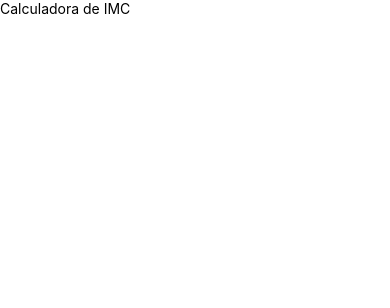
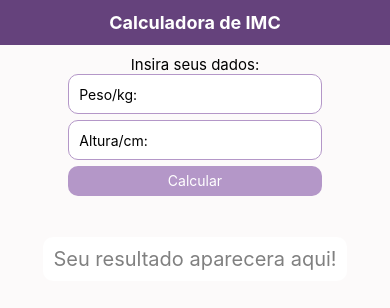
Before and after one commit to edusdorneles/calculadora-imc, a React Native app: screen / in a window 390 px wide. Shown: the top 308 px of the page. Built offline with nearby package versions, Linux system fonts and the light colour scheme.

Commit message:
Layout finalizado

```diff
--- a/App.js
+++ b/App.js
@@ -1,19 +1,116 @@
-import React from 'react';
-import { StyleSheet, Text, View, TextInput } from 'react-native';
+import React, { useState, useRef } from 'react';
+import { StyleSheet, Text, View, TextInput, TouchableOpacity, StatusBar } from 'react-native';
 
 export default function App() {
+  const [peso, setPeso] = useState(0);
+  const [altura, setAltura] = useState(0);
+
+  const inputPeso = useRef();
+  const inputAltura = useRef();
+
+  const calculaImc = () => {
+    inputPeso.current.clear();
+    inputAltura.current.clear();
+  }
+
   return (
     <View style={styles.container}>
-      <View style={styles.pageTitle}>
-        <Text>Calculadora de IMC</Text>
+      <StatusBar backgroundColor="#65427C" />
+      <View style={styles.header}>
+        <Text style={styles.headerTitle}>Calculadora de IMC</Text>
+      </View>
+
+      <View style={styles.containerForm}>
+        <Text style={styles.formTitle}>Insira seus dados:</Text>
+        <TextInput ref={inputPeso} onChange={(e) => {setPeso(e.target.value)}} style={styles.inputImc} placeholder="Peso/kg:" keyboardType="numeric" />
+        <TextInput ref={inputAltura} onChange={(e) => {setAltura(e.target.value)}} style={styles.inputImc} placeholder="Altura/cm:" keyboardType="numeric" />
+        <TouchableOpacity style={styles.btnImc} onPress={() => {calculaImc()}}>
+          <Text style={styles.btnImcText}>Calcular</Text>
+        </TouchableOpacity>
+      </View>
+
+      <View style={styles.containerResult}>
+        <Text style={styles.resultText}>Seu resultado aparecera aqui!</Text>
       </View>
     </View>
   );
 }
 
 const styles = StyleSheet.create({
+  // Container geral e cabeçalho
   container: {
     width: '100%',
     height: '100%',
+    backgroundColor: '#fcfafa',
   },
+
+  header: {
+    width: '100%',
+    height: 45,
+    backgroundColor: '#65427C',
+    marginBottom: 10,
+  },
+
+  headerTitle: {
+    fontSize: 18,
+    fontWeight: 'bold',
+    color: 'white',
+    textAlign: 'center',
+    lineHeight: 45,
+  },
+
+
+  // Formulário
+  containerForm: {
+    display: 'flex',
+    justifyContent: 'center',
+    alignItems: 'center',
+  },
+
+  formTitle: {
+    textAlign: 'center',
+    fontSize: 15,
+  },
+
+  inputImc: {
+    width: '65%',
+    backgroundColor: 'white',
+    marginBottom: 6,
+    height: 40,
+    padding: 10,
+    borderRadius: 10,
+    borderWidth: 1,
+    borderStyle: 'solid',
+    borderColor: '#B497C8',
+  },
+
+  btnImc: {
+    width: '65%',
+    height: 30,
+    backgroundColor: '#B497C8',
+    borderRadius: 10,
+  },
+
+  btnImcText: {
+    color: 'white',
+    textAlign: 'center',
+    lineHeight: 30,
+  },
+
+
+  // Resultado
+  containerResult: {
+    height: '15%',
+    display: 'flex',
+    alignItems: 'center',
+    justifyContent: 'center',
+  },
+
+  resultText: {
+    fontSize: 20,
+    padding: 10,
+    backgroundColor: 'white',
+    borderRadius: 10,
+    color: 'gray',
+  }
 });
```
